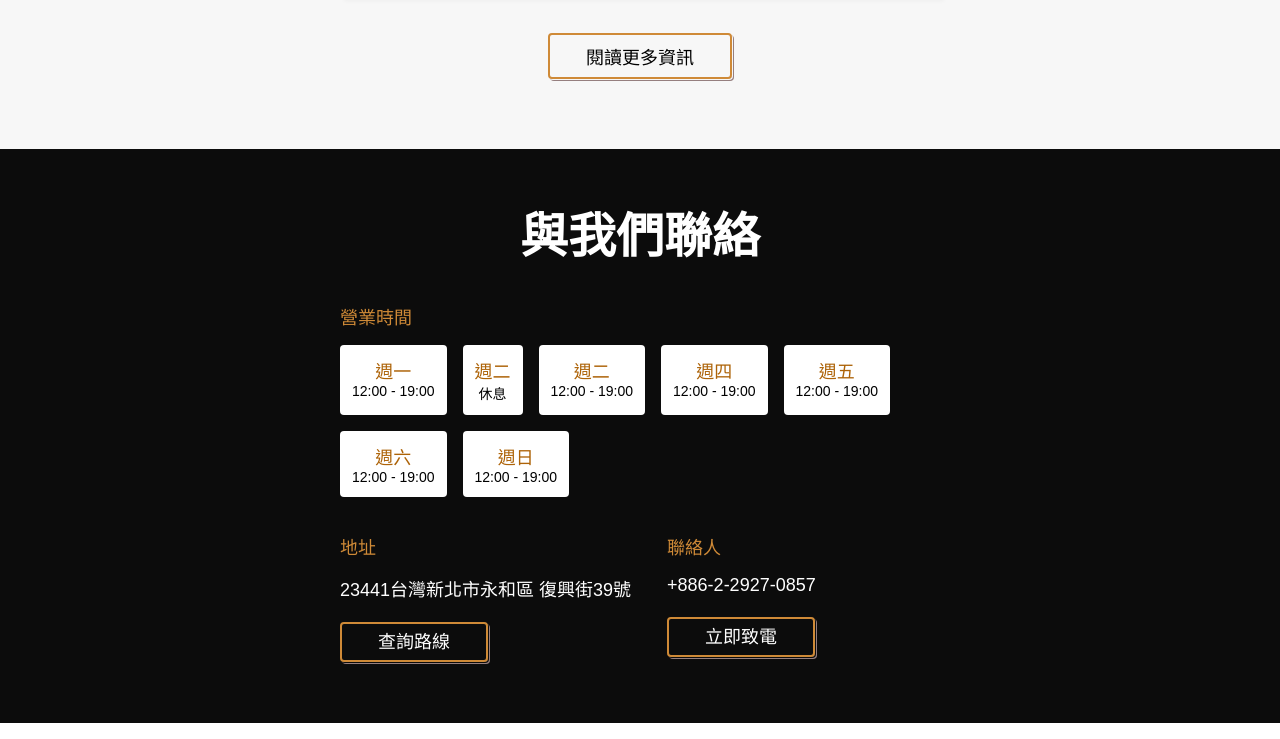
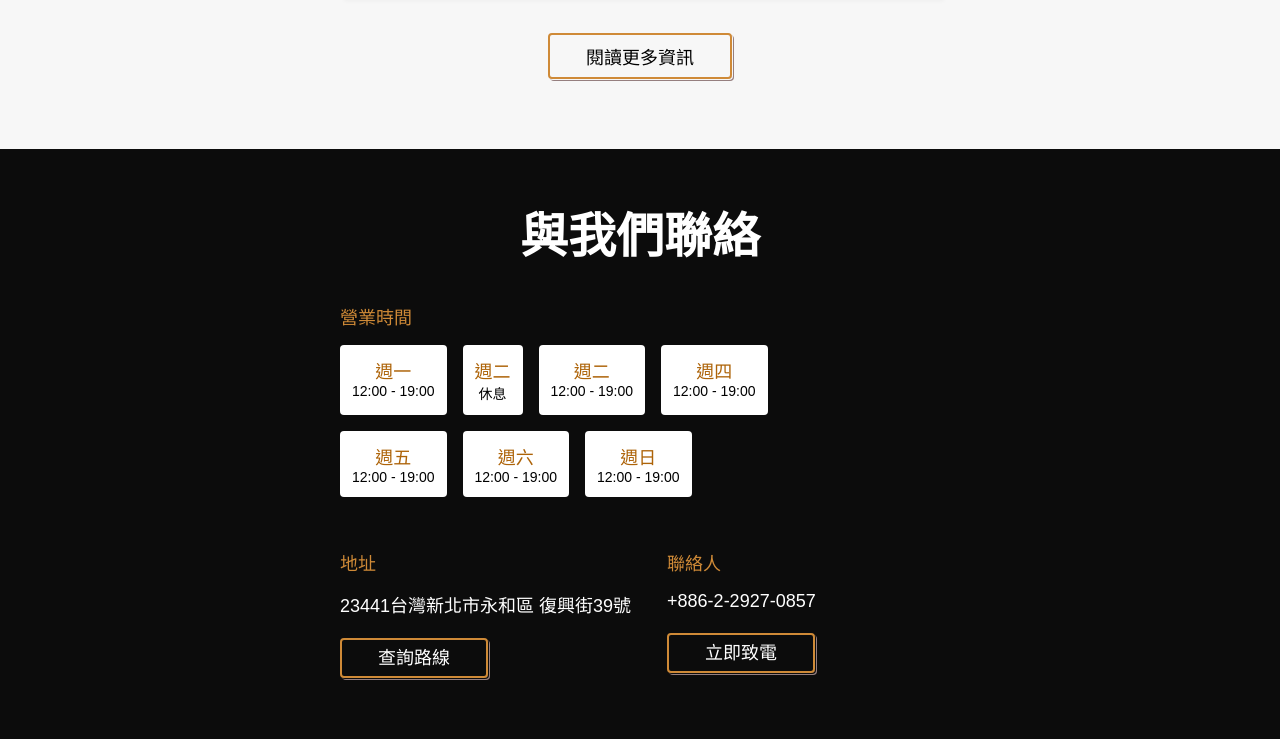
Before and after one commit to pavol-podstreleny/solar-hair, a website built with webpack: page src/template.html in a window 1280 px wide. Shown: the part 2407-3146 px from the top of the page. Built offline with nearby package versions, Linux system fonts and the light colour scheme; a web font is replaced by a local one.

Commit message:
Use margin property on .days divs : not gap on flex parrent

```diff
--- a/src/css/_contact-section.scss
+++ b/src/css/_contact-section.scss
@@ -33,7 +33,7 @@ section#contact {
   flex-wrap: wrap;
   flex-direction: row;
   justify-content: left;
-  gap: 1.6rem;
+  // gap: 1.6rem;
 }
 
 .days {
@@ -41,6 +41,8 @@ section#contact {
   padding: $padding-s;
   background-color: $color-bg-white;
   text-align: center;
+  margin-right: $padding-m;
+  margin-bottom: $padding-m;
 
   span {
     color: $color-text-black;
```
